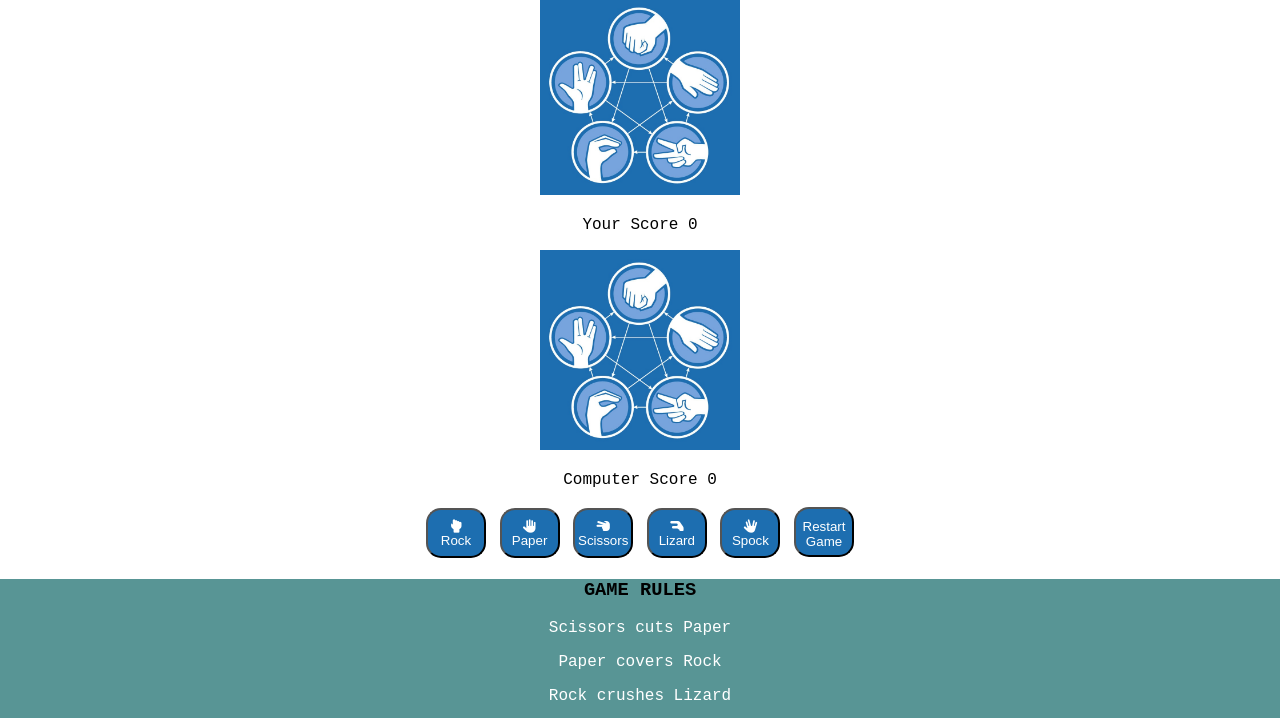
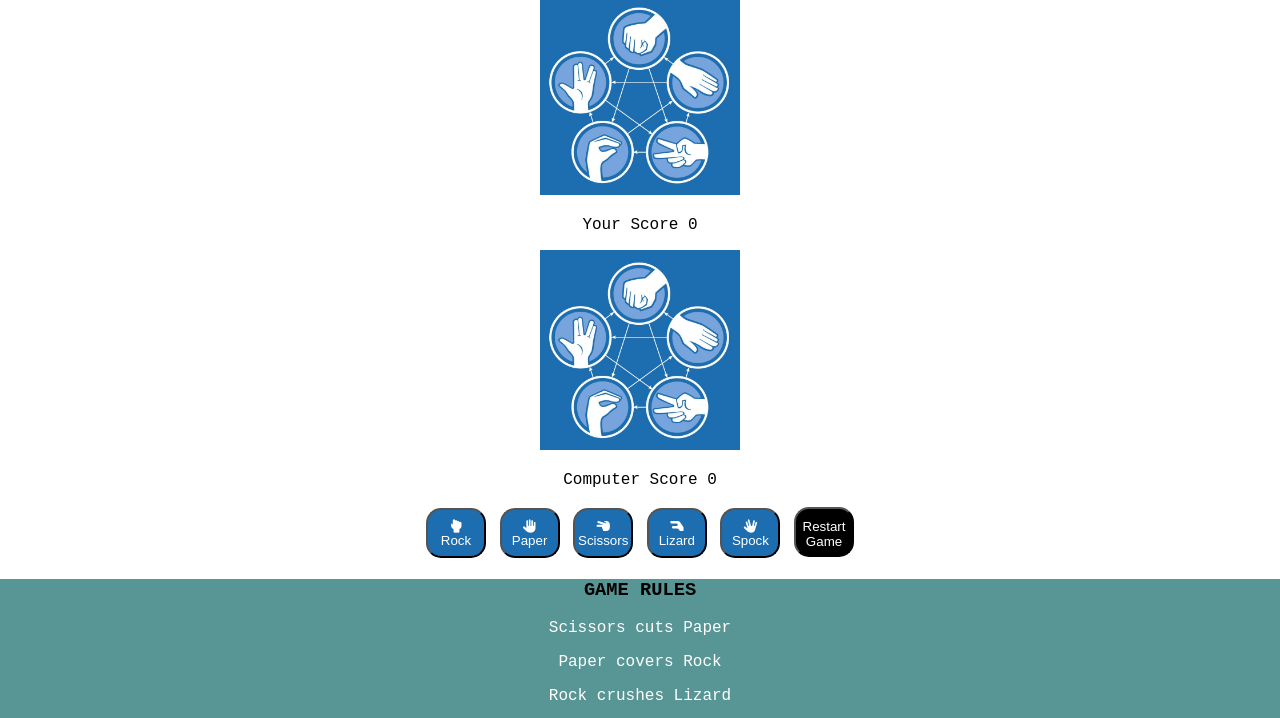
Before and after one commit to md-ash-dot/rpsls-game, a plain HTML site: page index.html in a window 1280 px wide. Shown: the part 59-777 px from the top of the page. Drawn offline with Linux system fonts and the light colour scheme; a web font is replaced by a local one.

Commit message:
Add different background colour for restart game button

```diff
--- a/assets/css/style.css
+++ b/assets/css/style.css
@@ -32,7 +32,7 @@ body {
     margin: 0;
 }
 
-/* -------- Game controls buttons */
+/* -------- Game choices control buttons */
 
 .controls-area button {
     width: 60px;
@@ -47,6 +47,12 @@ body {
     color: white;
 }
 
+/* -------- Restart game button */
+
+#restart-button {
+    background: black;
+}
+
 /* -------- Game rules */
 
 footer {
```
